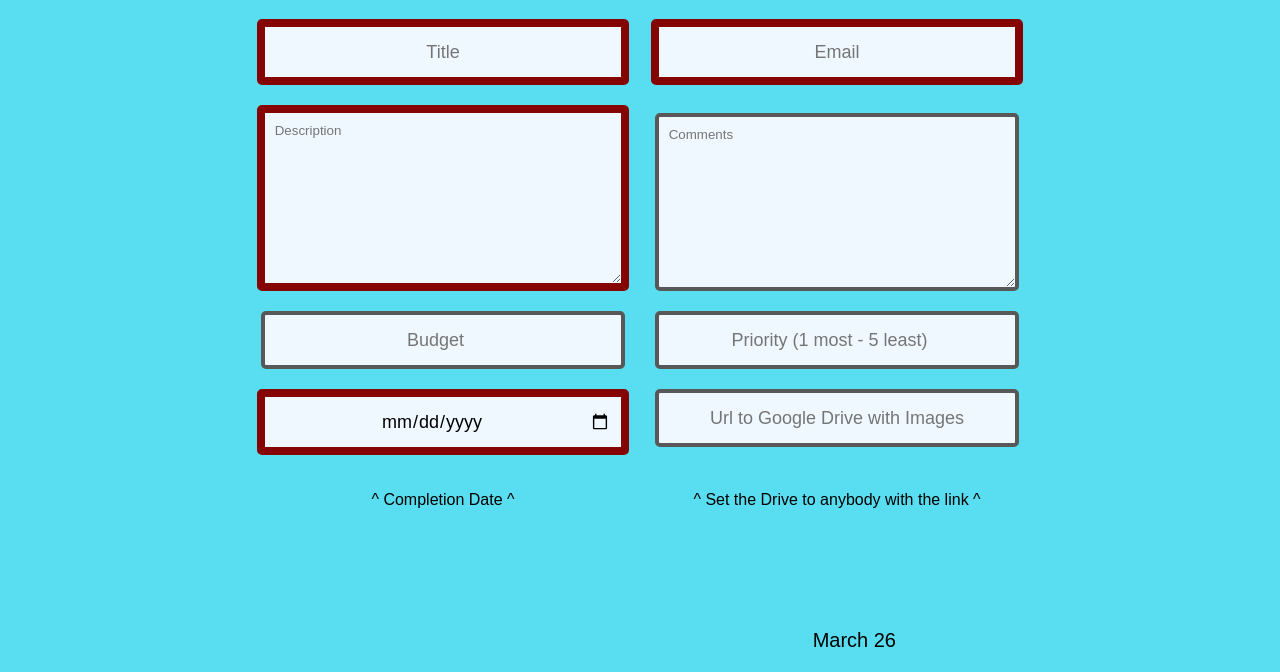
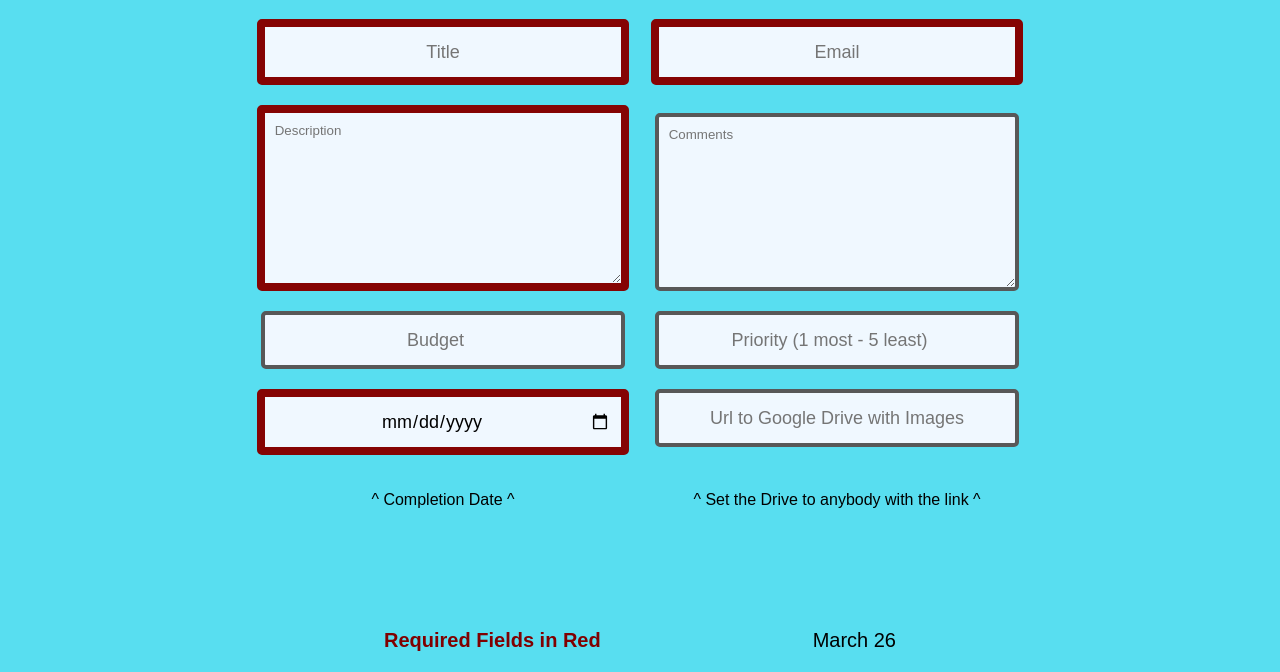
Before and after one commit to Eleven11XI/EGIARRPC_1, a website: page Pages/EditForms.html in a window 1280 px wide. Shown: the part 128-800 px from the top of the page. Drawn offline with Linux system fonts and the light colour scheme; no server answers.

Commit message:
Third commit

```diff
--- a/Pages/EditForms.html
+++ b/Pages/EditForms.html
@@ -73,6 +73,7 @@
 
     <h1>Edit Form</h1>
     <p id="currentDate"></p>
+    <p id="reqFields">Required Fields in Red</p>
     <button-back onclick="window.location.href='OpenForms.html'">Back</button-back>
 
     <button-submit id="submitButtonEdit">Submit</button-submit>
```
